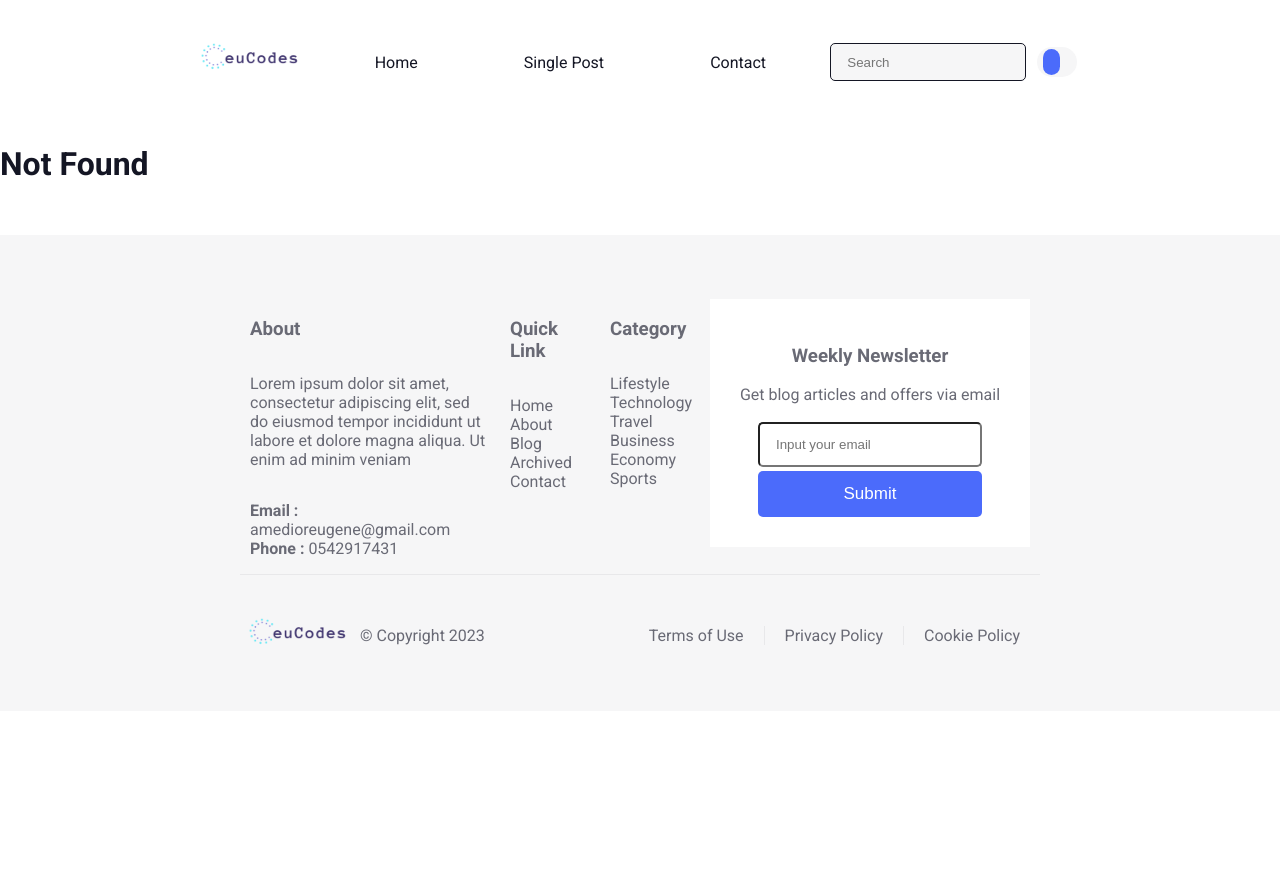
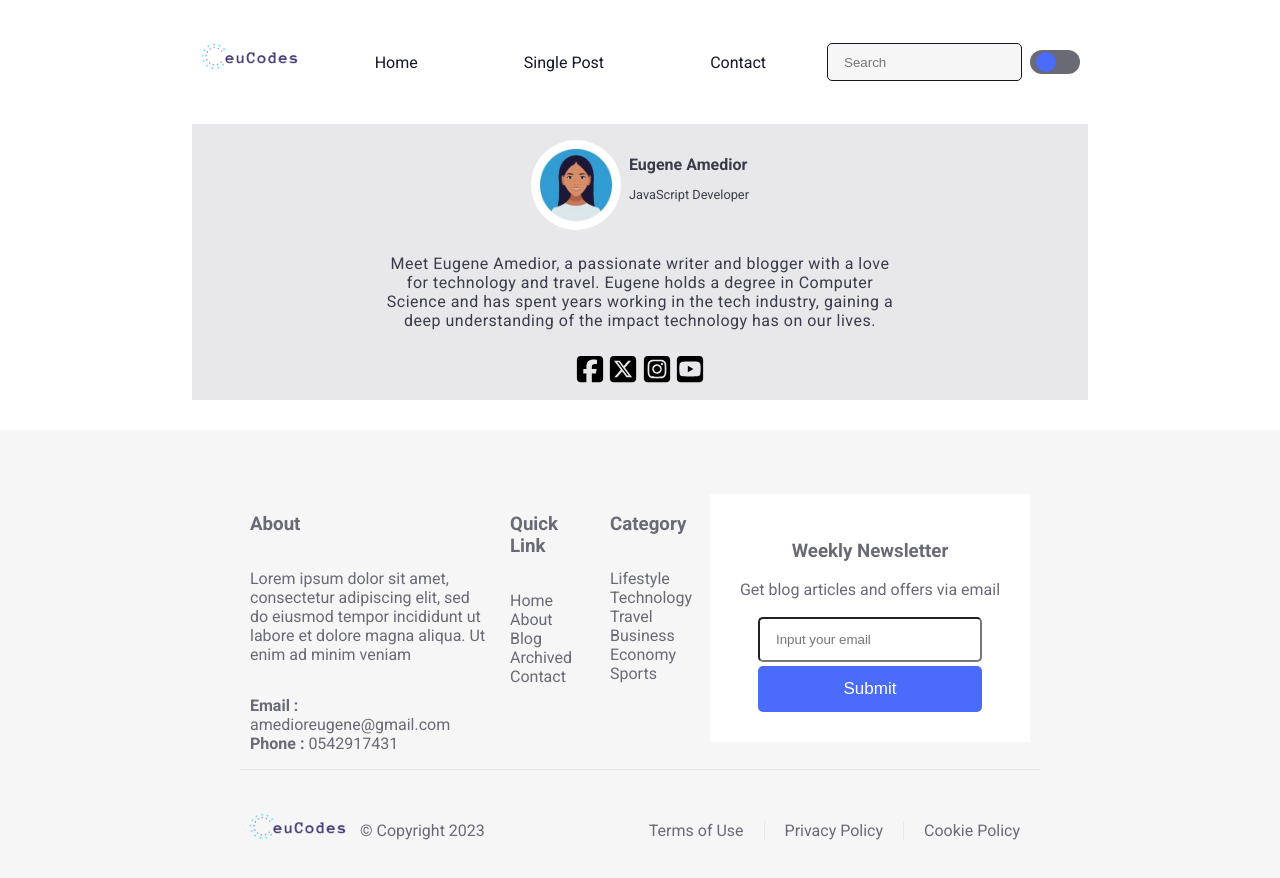
Before and after one commit to Eugene-ak/blog-app, a React (Create React App) app: page /ContactPage in a window 1280 px wide. Shown: the top 878 px of the page. Before the commit the page ends 800 px from the top, so only its background shows below. Built offline with nearby package versions, Linux system fonts and the light colour scheme; the HTML template or start-up script is replaced by a standard one.

Commit message:
Created contact and not-found pages

```diff
--- a/src/App.css
+++ b/src/App.css
@@ -57,6 +57,15 @@ nav {
   justify-content: space-around;
 }
 
+.nav-list ul li:hover {
+  transform: scale(1.2, 1.2);
+  transition: 0.5s;
+}
+
+.nav-list ul li {
+  transition: 1s;
+}
+
 .nav-list ul li a {
   text-decoration: none;
   color: var(--primary-bg);
@@ -93,11 +102,11 @@ nav {
 }
 
 .color-mode-btn {
-  width: 15%;
-  height: 3.8vh;
+  width: 50px;
+  height: 24px;
   border: none;
   border-radius: 20px;
-  background-color: var(--secondary-bg);
+  background-color: var(--footer-font-color);
   display: flex;
   flex-direction: row;
   align-items: center;
@@ -105,11 +114,16 @@ nav {
 }
 
 .color-mode-btn button {
-  width: 60%;
-  height: 90%;
+  width: 20px;
+  height: 20px;
   border: none;
   border-radius: 20px;
   background-color: var(--tertiary-bg);
+}
+
+.dark-mode {
+  transform: translateX(20px);
+  background-color: white;
 }
 
 .footer {
--- a/src/App.js
+++ b/src/App.js
@@ -3,13 +3,16 @@ import { createBrowserRouter, createRoutesFromElements, Route, RouterProvider }
 import Layout from './constants/PageLayout/Layout'
 import HomePage from './pages/HomePage'
 import SinglePostsPage from './pages/SinglePostsPage';
+import NotFoundPage from './pages/NotFoundPage';
+import ContactPage from './pages/ContactPage';
 
 const router = createBrowserRouter(
   createRoutesFromElements(
     <Route path='/' element={<Layout />}>
       <Route index element={<HomePage />} />
       <Route path='SinglePostsPage' element={<SinglePostsPage />} />
-      <Route path='*' element={<h1>Not Found</h1>} />
+      <Route path='ContactPage' element={<ContactPage />} />
+      <Route path='*' element={<NotFoundPage />} />
     </Route>
   )
 )
--- /dev/null
+++ b/src/components/ContactMain.jsx
@@ -0,0 +1,30 @@
+import Avatar2 from '../assets/avatar2.jpg'
+
+const ContactMain = () => {
+    return (
+        <main className='contact-main'>
+            <section className="about-section">
+                <div className="avatar-container">
+                    <img src={Avatar2} alt="avatar" />
+                    <div className='author-name'>
+                        <h4>Eugene Amedior</h4>
+                        <p>JavaScript Developer</p>
+                    </div>
+                </div>
+                <article>
+                    Meet Eugene Amedior, a passionate writer and blogger with a love for technology and travel.
+                    Eugene holds a degree in Computer Science and has spent years working in the tech industry,
+                    gaining a deep understanding of the impact technology has on our lives.
+                </article>
+                <div className="icon-container">
+                    <svg xmlns="http://www.w3.org/2000/svg" className="icon" viewBox="0 0 448 512"><path d="M64 32C28.7 32 0 60.7 0 96V416c0 35.3 28.7 64 64 64h98.2V334.2H109.4V256h52.8V222.3c0-87.1 39.4-127.5 125-127.5c16.2 0 44.2 3.2 55.7 6.4V172c-6-.6-16.5-1-29.6-1c-42 0-58.2 15.9-58.2 57.2V256h83.6l-14.4 78.2H255V480H384c35.3 0 64-28.7 64-64V96c0-35.3-28.7-64-64-64H64z" /></svg>
+                    <svg xmlns="http://www.w3.org/2000/svg" className="icon" viewBox="0 0 448 512"><path d="M64 32C28.7 32 0 60.7 0 96V416c0 35.3 28.7 64 64 64H384c35.3 0 64-28.7 64-64V96c0-35.3-28.7-64-64-64H64zm297.1 84L257.3 234.6 379.4 396H283.8L209 298.1 123.3 396H75.8l111-126.9L69.7 116h98l67.7 89.5L313.6 116h47.5zM323.3 367.6L153.4 142.9H125.1L296.9 367.6h26.3z"/></svg>
+                    <svg xmlns="http://www.w3.org/2000/svg" className="icon" viewBox="0 0 448 512"><path d="M194.4 211.7a53.3 53.3 0 1 0 59.3 88.7 53.3 53.3 0 1 0 -59.3-88.7zm142.3-68.4c-5.2-5.2-11.5-9.3-18.4-12c-18.1-7.1-57.6-6.8-83.1-6.5c-4.1 0-7.9 .1-11.2 .1c-3.3 0-7.2 0-11.4-.1c-25.5-.3-64.8-.7-82.9 6.5c-6.9 2.7-13.1 6.8-18.4 12s-9.3 11.5-12 18.4c-7.1 18.1-6.7 57.7-6.5 83.2c0 4.1 .1 7.9 .1 11.1s0 7-.1 11.1c-.2 25.5-.6 65.1 6.5 83.2c2.7 6.9 6.8 13.1 12 18.4s11.5 9.3 18.4 12c18.1 7.1 57.6 6.8 83.1 6.5c4.1 0 7.9-.1 11.2-.1c3.3 0 7.2 0 11.4 .1c25.5 .3 64.8 .7 82.9-6.5c6.9-2.7 13.1-6.8 18.4-12s9.3-11.5 12-18.4c7.2-18 6.8-57.4 6.5-83c0-4.2-.1-8.1-.1-11.4s0-7.1 .1-11.4c.3-25.5 .7-64.9-6.5-83l0 0c-2.7-6.9-6.8-13.1-12-18.4zm-67.1 44.5A82 82 0 1 1 178.4 324.2a82 82 0 1 1 91.1-136.4zm29.2-1.3c-3.1-2.1-5.6-5.1-7.1-8.6s-1.8-7.3-1.1-11.1s2.6-7.1 5.2-9.8s6.1-4.5 9.8-5.2s7.6-.4 11.1 1.1s6.5 3.9 8.6 7s3.2 6.8 3.2 10.6c0 2.5-.5 5-1.4 7.3s-2.4 4.4-4.1 6.2s-3.9 3.2-6.2 4.2s-4.8 1.5-7.3 1.5l0 0c-3.8 0-7.5-1.1-10.6-3.2zM448 96c0-35.3-28.7-64-64-64H64C28.7 32 0 60.7 0 96V416c0 35.3 28.7 64 64 64H384c35.3 0 64-28.7 64-64V96zM357 389c-18.7 18.7-41.4 24.6-67 25.9c-26.4 1.5-105.6 1.5-132 0c-25.6-1.3-48.3-7.2-67-25.9s-24.6-41.4-25.8-67c-1.5-26.4-1.5-105.6 0-132c1.3-25.6 7.1-48.3 25.8-67s41.5-24.6 67-25.8c26.4-1.5 105.6-1.5 132 0c25.6 1.3 48.3 7.1 67 25.8s24.6 41.4 25.8 67c1.5 26.3 1.5 105.4 0 131.9c-1.3 25.6-7.1 48.3-25.8 67z" /></svg>
+                    <svg xmlns="http://www.w3.org/2000/svg" className="icon" viewBox="0 0 448 512"><path d="M282 256.2l-95.2-54.1V310.3L282 256.2zM384 32H64C28.7 32 0 60.7 0 96V416c0 35.3 28.7 64 64 64H384c35.3 0 64-28.7 64-64V96c0-35.3-28.7-64-64-64zm14.4 136.1c7.6 28.6 7.6 88.2 7.6 88.2s0 59.6-7.6 88.1c-4.2 15.8-16.5 27.7-32.2 31.9C337.9 384 224 384 224 384s-113.9 0-142.2-7.6c-15.7-4.2-28-16.1-32.2-31.9C42 315.9 42 256.3 42 256.3s0-59.7 7.6-88.2c4.2-15.8 16.5-28.2 32.2-32.4C110.1 128 224 128 224 128s113.9 0 142.2 7.7c15.7 4.2 28 16.6 32.2 32.4z" /></svg>
+                </div>
+            </section>
+        </main>
+    )
+}
+
+export default ContactMain
--- a/src/components/Header.jsx
+++ b/src/components/Header.jsx
@@ -1,7 +1,14 @@
+import { useState } from 'react';
 import Logo from '../constants/images/Logo';
 import { NavLink } from 'react-router-dom';
 
 const Header = () => {
+    const [isClicked, setIsClicked] = useState(false);
+
+    function handleClick() {
+        setIsClicked(true);
+    }
+
     return (
         <header>
             <nav>
@@ -17,11 +24,12 @@ const Header = () => {
                 </div>
                 <div className='nav-search'>
                     <input className='search-bar' type='text' name='search' placeholder='Search' />
-                    <button className='color-mode-btn'><button></button></button>
+                    <button className='color-mode-btn'  onClick={handleClick}><button className={isClicked ? 'dark-mode' : ''}></button></button>
                 </div>
             </nav>
         </header>
     )
 }
 
+
 export default Header;
--- a/src/pages/ContactPage.jsx
+++ b/src/pages/ContactPage.jsx
@@ -0,0 +1,12 @@
+import ContactMain from "../components/ContactMain"
+import '../stylesheets/contact.styles.css'
+
+const ContactPage = () => {
+  return (
+    <>
+      <ContactMain />
+    </>
+  )
+}
+
+export default ContactPage
--- /dev/null
+++ b/src/pages/NotFoundPage.jsx
@@ -0,0 +1,13 @@
+import '../stylesheets/notFound.styles.css'
+
+const NotFoundPage = () => {
+  return (
+    <main className="not-found-main">
+      <h1>404:(</h1>
+      <h2>Page Not Found</h2>
+      <p>The requested resource cannot be found</p>
+    </main>
+  )
+}
+
+export default NotFoundPage
--- /dev/null
+++ b/src/stylesheets/contact.styles.css
@@ -0,0 +1,55 @@
+.about-section {
+    display: flex;
+    flex-direction: column;
+    align-items: center;
+    gap: 1.5rem;
+    background-color: var(--card-border-color);
+    padding: 1rem;
+}
+
+.avatar-container {
+    display: flex;
+    flex-direction: row;
+    align-items: center;
+    justify-content: center;
+    gap: 0.5rem;
+}
+
+.avatar-container img {
+    width: 90px;
+    height: 90px;
+    border-radius: 100%;
+}
+
+.avatar-container div {
+    display: flex;
+    flex-direction: column;
+    justify-content: space-around;
+}
+
+.author-name h4 {
+    margin: 0;
+}
+
+.author-name p {
+    font-size: 0.8rem;
+}
+
+.about-section article {
+    text-align: center;
+    width: 60%;
+    letter-spacing: 0.5px;
+}
+
+.icon-container {
+    display: flex;
+    flex-direction: row;
+    justify-content: center;
+    align-items: center;
+    gap: 0.2rem;
+}
+
+.icon {
+    width: 30px;
+    height: 30px;
+}
--- a/src/stylesheets/home.styles.css
+++ b/src/stylesheets/home.styles.css
@@ -77,6 +77,12 @@
   margin: 20px;
   border: 0.1px solid var(--card-border-color);
   border-radius: 5px;
+  transition: 1s;
+}
+
+.blog-card:hover {
+  transform: scale(1.1, 1.1);
+  transition: 0.5s;
 }
 
 .blog-img {
--- /dev/null
+++ b/src/stylesheets/notFound.styles.css
@@ -0,0 +1,14 @@
+.not-found-main {
+    display: flex;
+    flex-direction: column;
+    margin: auto;
+    font-size: 1.8rem;
+}
+
+.not-found-main h1 {
+    margin: 0.5rem;
+}
+
+.not-found-main h1:nth-child(1) {
+    color: var(--tertiary-bg);
+}
--- a/src/stylesheets/singlePosts.styles.css
+++ b/src/stylesheets/singlePosts.styles.css
@@ -16,7 +16,6 @@
 .post-image {
     width: 55rem;
     height: 27.5rem;
-    background-color: aqua;
     background-image: url(../assets/postImage.jpg);
     background-size: contain;
     background-repeat: no-repeat;
```
